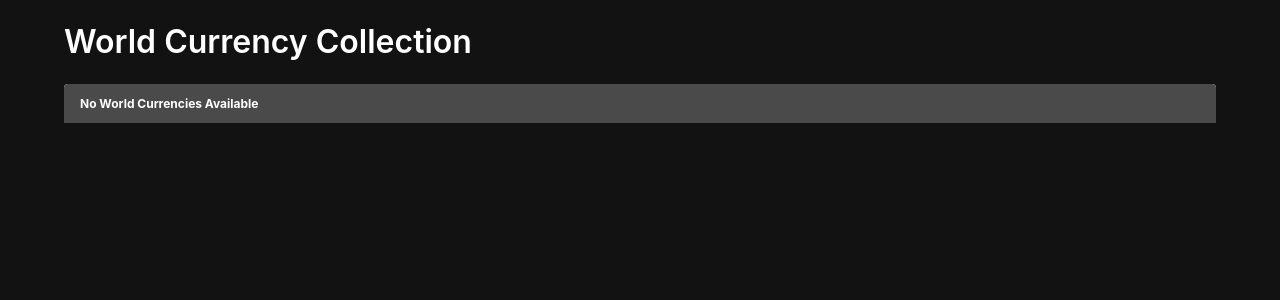
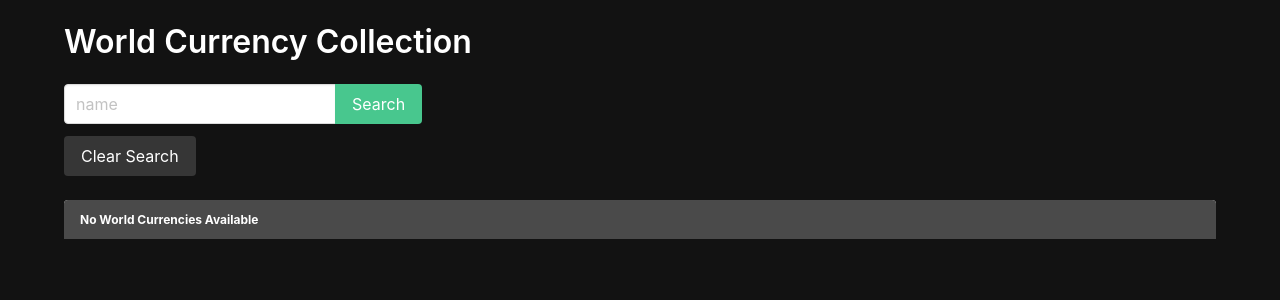
Before and after one commit to kellims/Currency-Lab, a Django app: page /currency/ in a window 1280 px wide. Shown: the part 52-352 px from the top of the page. Run offline with Django 4.2, Linux system fonts and the light colour scheme; data that the repository does not hold is empty.

Commit message:
added search bar

```diff
--- a/main_app/templates/currency_list.html
+++ b/main_app/templates/currency_list.html
@@ -6,6 +6,20 @@
 {% block content %}
 
 <h1 class="title pt-5">World Currency Collection</h1>
+
+<form class="mb-5" method="get">
+    <div class="field has-addons">
+      <div class="control">
+
+        <input class="input" type="text" name="name" placeholder="name" />
+      </div>
+      <div class="control">
+        <input class="button is-success" type="submit" value="Search" />
+      </div>
+    </div>
+    <!--  This anchor tag will redirect back to artist list without a query param -->
+    <a class="button is-dark" href="{% url 'currency_list' %}">Clear Search</a>
+  </form>
 <div class="gallery">
   {% for currency in currencies %}
   <!-- <a href=""> -->
```
